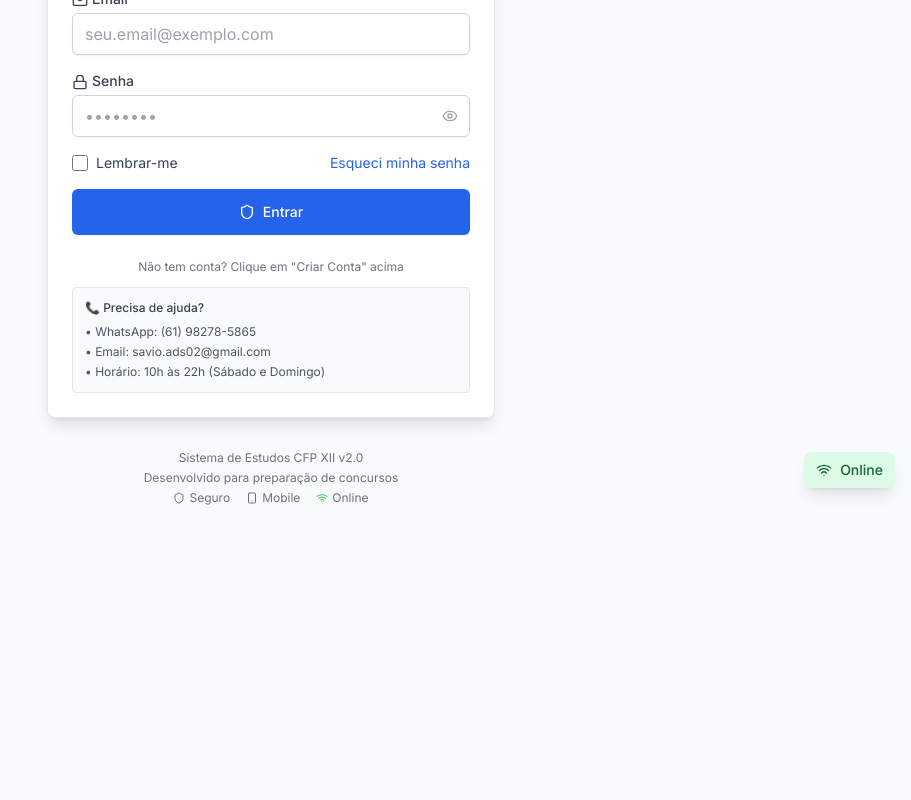
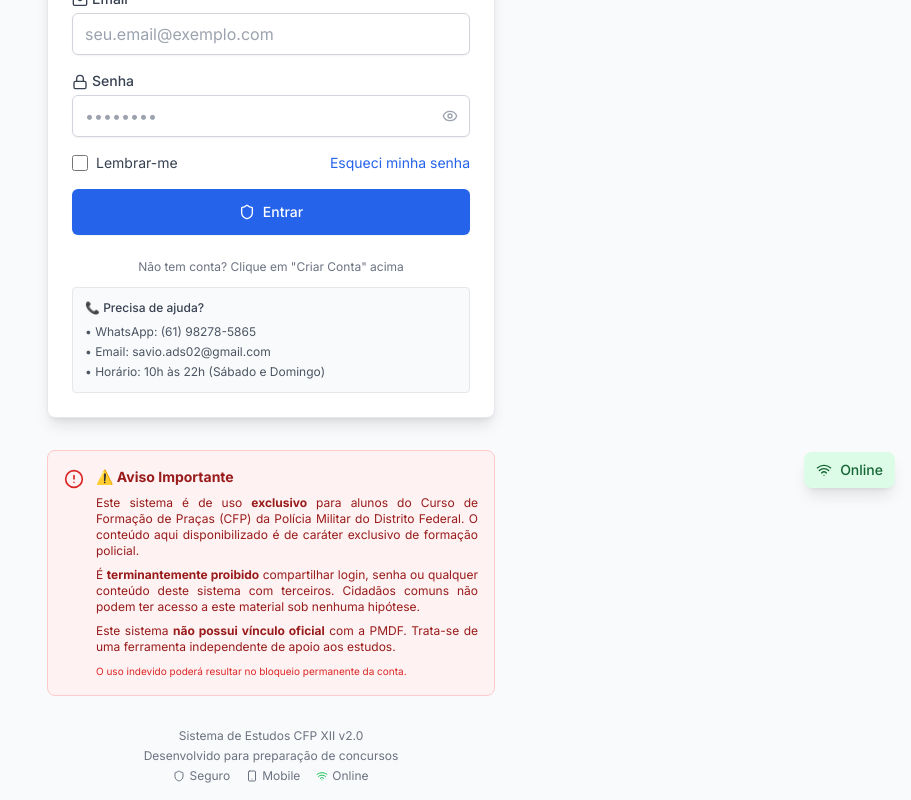
Before and after one commit to SavioAraujo02/sistema-estudos-pmdf, a Next.js app: page /login in a window 1280 px wide. Shown: the part 296-1096 px from the top of the page, without its empty margins (369-1280 px from the left). Before the commit the page ends 818 px from the top, so only its background shows below. Built offline with nearby package versions, Linux system fonts and the light colour scheme; no server answers; the database is empty.

Commit message:
feat: avisos legais na pagina de login e dashboard

```diff
--- a/src/app/dashboard/page.tsx
+++ b/src/app/dashboard/page.tsx
@@ -389,6 +389,15 @@ export default function DashboardPage() {
           {/* ============================== */}
           {temDados && (
             <>
+            {/* Aviso Legal Fixo */}
+            <div className="bg-red-50 dark:bg-red-900/20 border border-red-200 dark:border-red-800 rounded-xl p-3 sm:p-4">
+                <div className="flex items-start gap-2.5">
+                  <AlertCircle className="h-4 w-4 text-red-600 dark:text-red-400 shrink-0 mt-0.5" />
+                  <div className="text-xs text-red-800 dark:text-red-300">
+                    <span className="font-bold">Conteúdo exclusivo CFP/PMDF.</span> Proibido compartilhar acesso com terceiros. Este sistema não possui vínculo oficial com a PMDF.
+                  </div>
+                </div>
+              </div>
               {/* Alertas */}
               {alertas.length > 0 && (
                 <div className="space-y-2">
--- a/src/app/login/page.tsx
+++ b/src/app/login/page.tsx
@@ -1248,6 +1248,27 @@ useEffect(() => {
             </div>
           )}
         </div>
+        {/* Aviso Legal */}
+        <div className="bg-red-50 dark:bg-red-900/20 border border-red-200 dark:border-red-800 rounded-lg p-4">
+          <div className="flex items-start gap-3">
+            <AlertCircle className="h-5 w-5 text-red-600 dark:text-red-400 shrink-0 mt-0.5" />
+            <div className="space-y-2 text-xs text-red-800 dark:text-red-300">
+              <p className="font-bold text-sm">⚠️ Aviso Importante</p>
+              <p className="text-justify">
+                Este sistema é de uso <strong>exclusivo</strong> para alunos do Curso de Formação de Praças (CFP) da Polícia Militar do Distrito Federal. O conteúdo aqui disponibilizado é de caráter exclusivo de formação policial.
+              </p>
+              <p className="text-justify">
+                É <strong>terminantemente proibido</strong> compartilhar login, senha ou qualquer conteúdo deste sistema com terceiros. Cidadãos comuns não podem ter acesso a este material sob nenhuma hipótese.
+              </p>
+              <p className="text-justify">
+                Este sistema <strong>não possui vínculo oficial</strong> com a PMDF. Trata-se de uma ferramenta independente de apoio aos estudos.
+              </p>
+              <p className="text-[10px] text-red-600 dark:text-red-400 mt-1">
+                O uso indevido poderá resultar no bloqueio permanente da conta.
+              </p>
+            </div>
+          </div>
+        </div>
 
         {/* Informações do sistema */}
         <div className="text-center text-xs text-gray-500 dark:text-gray-400 space-y-1">
```
